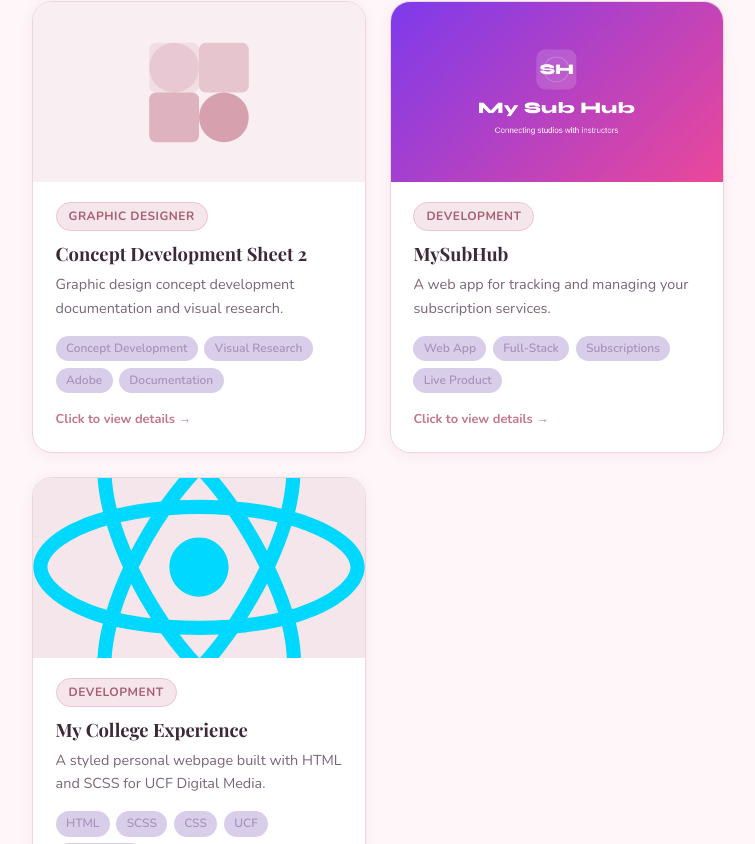
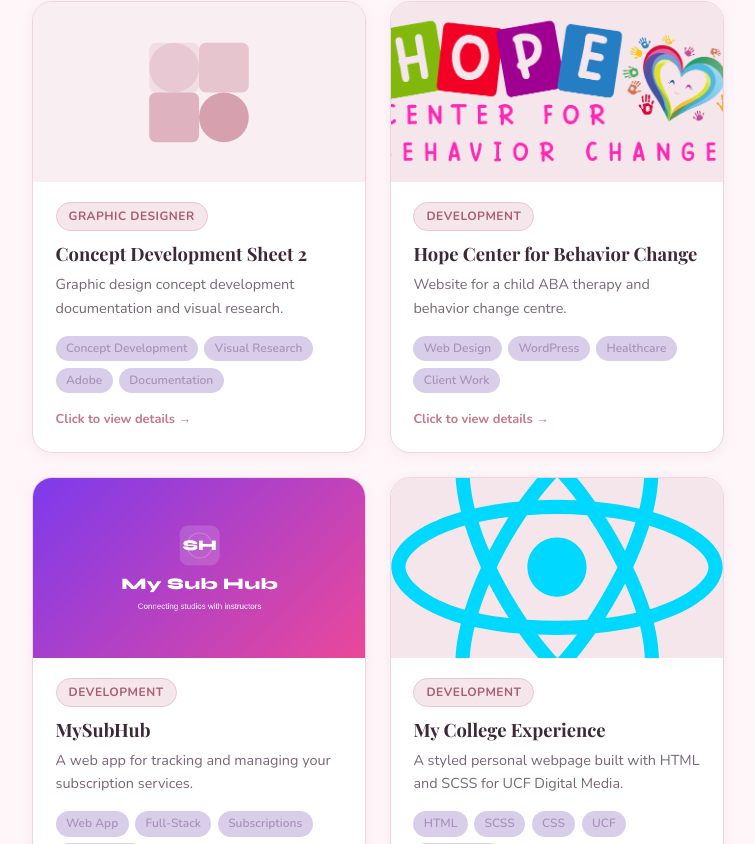
Before and after one commit to Bright8k/Portfolio, a React (Vite) app in the folder my-portfolio/: page /projects in a window 1280 px wide. Shown: the part 2816-3660 px from the top of the page, without its empty margins (262-1017 px from the left). Built offline with nearby package versions, Linux system fonts and the light colour scheme; a web font is replaced by a local one.

Commit message:
Added Hope Center Experience
 Added new experience point for developer category

```diff
--- a/my-portfolio/src/pages/Projects.tsx
+++ b/my-portfolio/src/pages/Projects.tsx
@@ -10,6 +10,7 @@
 import figmaPlaceholder from '../assets/figma-placeholder.svg';
 import xmindPlaceholder from '../assets/xmind-placeholder.svg';
 import mysubhubImg from '../assets/mysubhub-og.png';
+import hopecenterImg from '../assets/hopecenter-logo.png';
 
 // ── Data ─────────────────────────────────────────────────────────────────────
 
@@ -134,6 +135,17 @@
     image: figmaPlaceholder,
     link: '/graphic-designer/Concept Development Sheet 2.pdf',
     tags: ['Concept Development', 'Visual Research', 'Adobe', 'Documentation'],
+  },
+  {
+    id: 14,
+    title: 'Hope Center for Behavior Change',
+    category: 'Development',
+    description: 'Website for a child ABA therapy and behavior change centre.',
+    fullDescription:
+      'A professional website built for Hope Center for Behavior Change, a practice specialising in Applied Behavior Analysis (ABA) therapy for children. The site communicates services, team information, and resources clearly to families seeking support, with a focus on accessibility and warm, trust-building design.',
+    image: hopecenterImg,
+    link: 'https://hopecenterforbehaviorchange.com',
+    tags: ['Web Design', 'WordPress', 'Healthcare', 'Client Work'],
   },
   {
     id: 13,
```
Also changed, not shown: my-portfolio/src/assets/hopecenter-logo.png (added).
